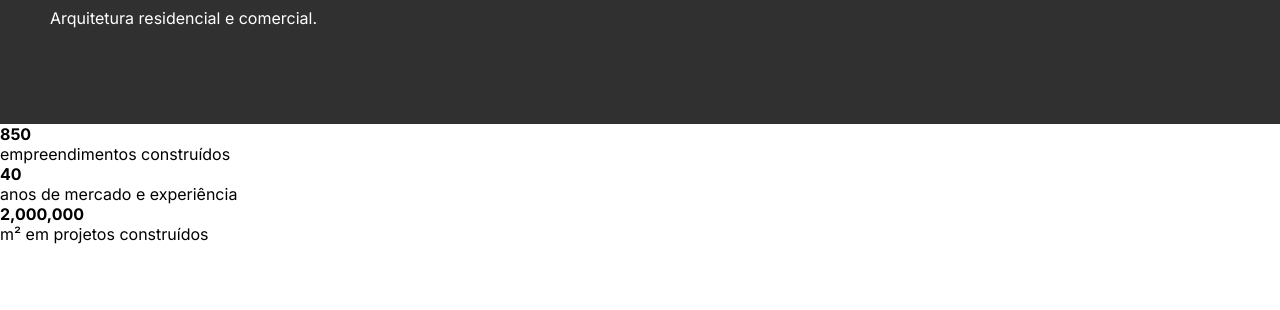
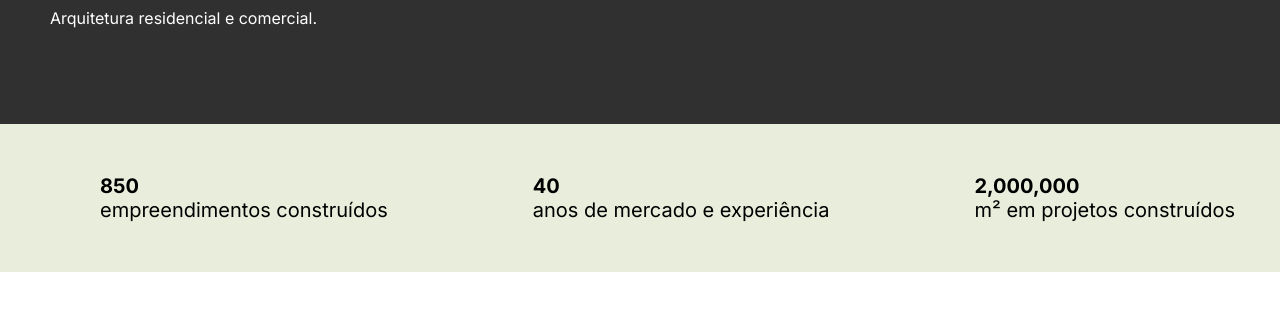
Before and after one commit to LuanaMDantas/RID-99595_Desafio01, a plain HTML site: page index.html in a window 1280 px wide. Shown: the part 176-486 px from the top of the page. Drawn offline with Linux system fonts and the light colour scheme.

Commit message:
menu informacional conluido

```diff
--- a/index.html
+++ b/index.html
@@ -13,10 +13,9 @@
       <p id="texto-nav">Arquitetura residencial e comercial.</p>
     </div>
     <div id="menuinfor">
-        <p><b>850</b><br>empreendimentos construídos</p>
-        <p><b>40</b><br>anos de mercado e experiência</p>
-        <p><b>2,000,000</b><br> m² em projetos construídos
-</p>
+        <p class="infor"><b>850</b><br>empreendimentos construídos</p>
+        <p class="infor"><b>40</b><br>anos de mercado e experiência</p>
+        <p class="infor"><b>2,000,000</b><br> m² em projetos construídos</p>
     </div>
 
 </body>
--- a/style.css
+++ b/style.css
@@ -16,3 +16,13 @@
     margin-left: 50px;
     margin-top: 30px;
 }
+#menuinfor{
+    background-color: #e9eedbf6;
+    display: grid;
+    grid-auto-flow: column;
+    columns: auto;
+}
+.infor{
+    margin: 50px 0px 50px 100px;
+    font-size: 20px;
+}
```
